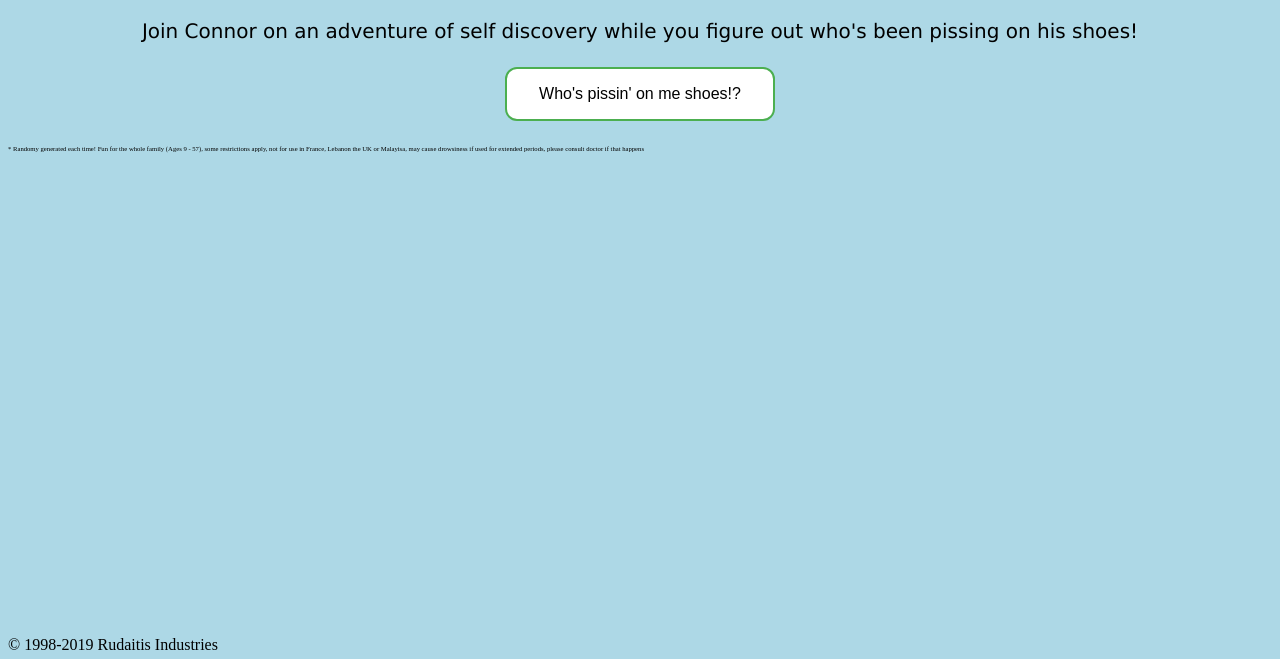
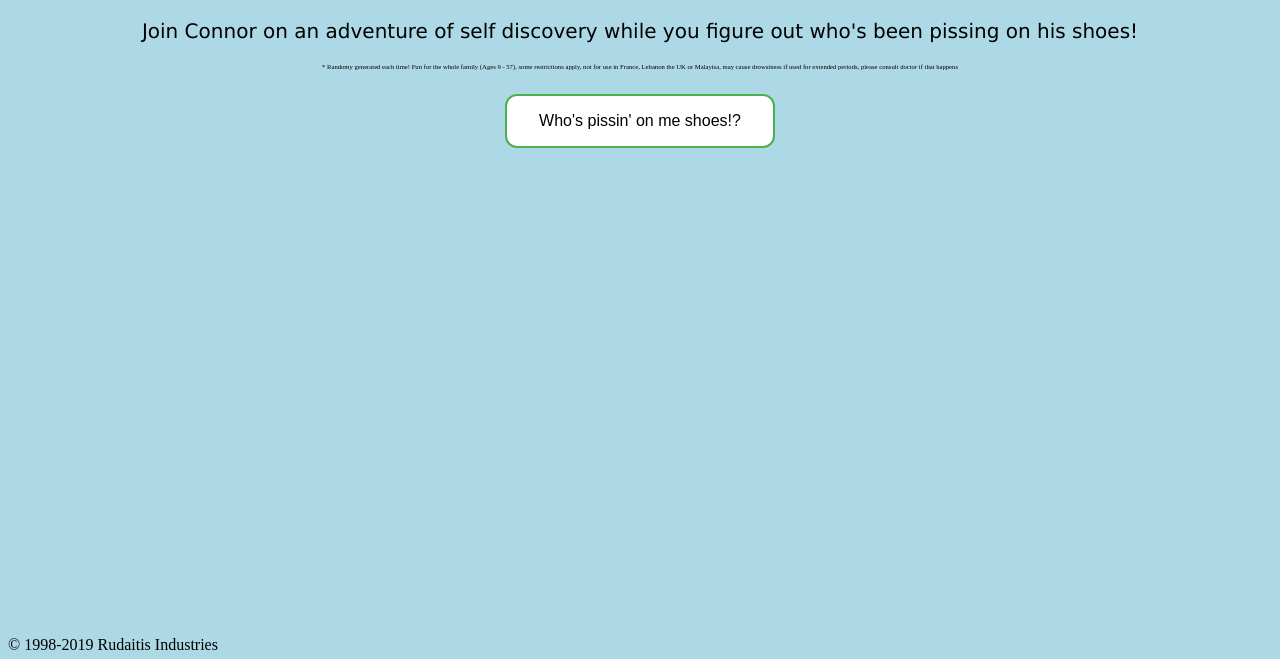
Before and after one commit to myAmericanShoes/myAmericanShoes.github.io, a plain HTML site: page index.html in a window 1280 px wide. Shown: the part 141-800 px from the top of the page. Drawn offline with Linux system fonts and the light colour scheme.

Commit message:
Update index.html

```diff
--- a/index.html
+++ b/index.html
@@ -13,6 +13,11 @@
 
 	<h1>Who's pissin' on me shoes?</h1>
 	<p>Join Connor on an adventure of self discovery while you figure out who's been pissing on his shoes!</p>
+
+	<div style="text-align: center; font-size: 5pt">
+    * Randomy generated each time!  Fun for the whole family (Ages 9 - 57), some restrictions apply, not for use in France, Lebanon the UK or Malayisa, may cause drowsiness if used for extended periods, please consult doctor if that happens
+    </div>
+
 	<p>
 		<audio id="connor" src="https://raw.githubusercontent.com/myAmericanShoes/myAmericanShoes.github.io/master/audio/connor.mp3" preload="auto"></audio>
 
@@ -48,10 +53,6 @@
 		" type="button" class="button button1">Who's pissin' on me shoes!?</button>
 	</p>
 
-	<div style="position: right; left: 5px; font-size: 5pt">
-    * Randomy generated each time!  Fun for the whole family (Ages 9 - 57), some restrictions apply, not for use in France, Lebanon the UK or Malayisa, may cause drowsiness if used for extended periods, please consult doctor if that happens
-    </div>
-
 	<div style="position: absolute; bottom: 5px;">
     © 1998-2019 Rudaitis Industries
     </div>
```
